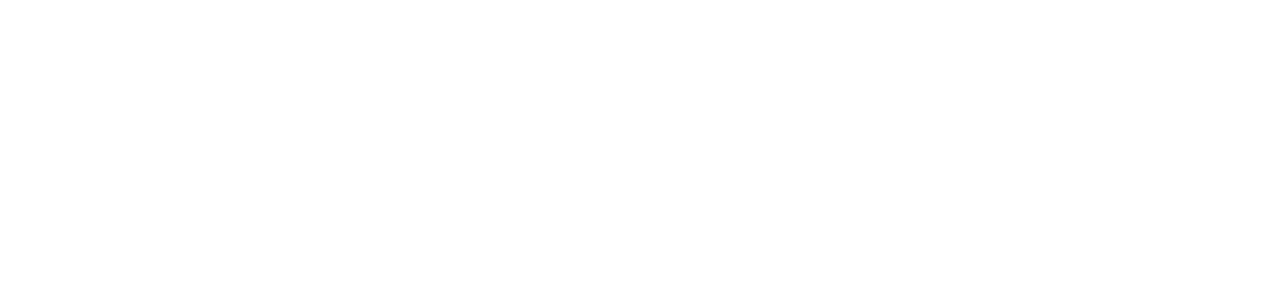
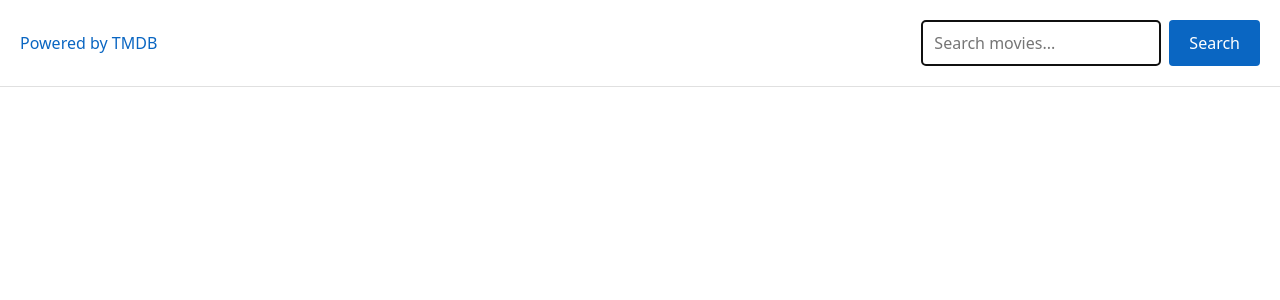
Before and after one commit to yulikafsd/03-react-movies, a React (Vite) app: page / in a window 1280 px wide. Shown: the top 300 px of the page. Built offline with nearby package versions, Linux system fonts and the light colour scheme; no server answers.

Commit message:
add SearchBar functionality

```diff
--- a/src/components/App/App.tsx
+++ b/src/components/App/App.tsx
@@ -1,8 +1,43 @@
-// import { useEffect, useState } from 'react';
+import { useState } from 'react';
+import toast, { Toaster } from 'react-hot-toast';
 // import css from './App.module.css'
+import { type Movie } from '../../types/movies';
+import SearchBar from '../SearchBar/SearchBar';
+import fetchMovies from '../../services/movieService';
 
 function App() {
-    return <></>;
+    const [movies, setMovies] = useState<Movie[]>([]);
+
+    const handleSearch = async (query: string) => {
+        // Clear previous search results
+        setMovies([]);
+
+        // Fetch new data
+        try {
+            const result = await fetchMovies(query);
+
+            // Empty movies if no results and inform user
+            if (result.length === 0) {
+                toast.error('No movies found for your request.');
+                setMovies([]);
+                return;
+            }
+
+            // Set movies if result > 0
+            setMovies(result);
+        } catch (error) {
+            // Inform user if smth went wrong
+            toast.error('Failed to fetch movies. Please try again.');
+            console.log(error);
+        }
+    };
+
+    return (
+        <>
+            <SearchBar onSubmit={handleSearch} />
+            <Toaster position="top-center" />
+        </>
+    );
 }
 
 export default App;
--- a/src/components/SearchBar/SearchBar.tsx
+++ b/src/components/SearchBar/SearchBar.tsx
@@ -0,0 +1,47 @@
+import toast from 'react-hot-toast';
+import styles from './SearchBar.module.css';
+
+interface SearchFormProps {
+    onSubmit: (topic: string) => void;
+}
+
+export default function SearchBar({ onSubmit }: SearchFormProps) {
+    const handleSubmit = (formData: FormData) => {
+        const query = formData.get('query') as string;
+
+        if (query === '') {
+            toast.error('Please enter search query!');
+            return;
+        }
+
+        onSubmit(query);
+    };
+
+    return (
+        <header className={styles.header}>
+            <div className={styles.container}>
+                <a
+                    className={styles.link}
+                    href="https://www.themoviedb.org/"
+                    target="_blank"
+                    rel="noopener noreferrer"
+                >
+                    Powered by TMDB
+                </a>
+                <form className={styles.form} action={handleSubmit}>
+                    <input
+                        className={styles.input}
+                        type="text"
+                        name="query"
+                        autoComplete="off"
+                        placeholder="Search movies..."
+                        autoFocus
+                    />
+                    <button className={styles.button} type="submit">
+                        Search
+                    </button>
+                </form>
+            </div>
+        </header>
+    );
+}
```
